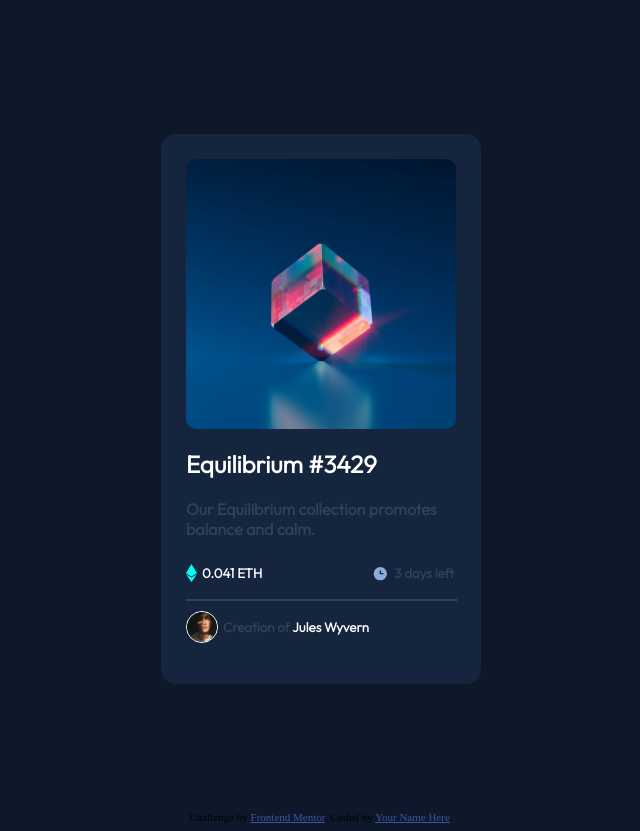
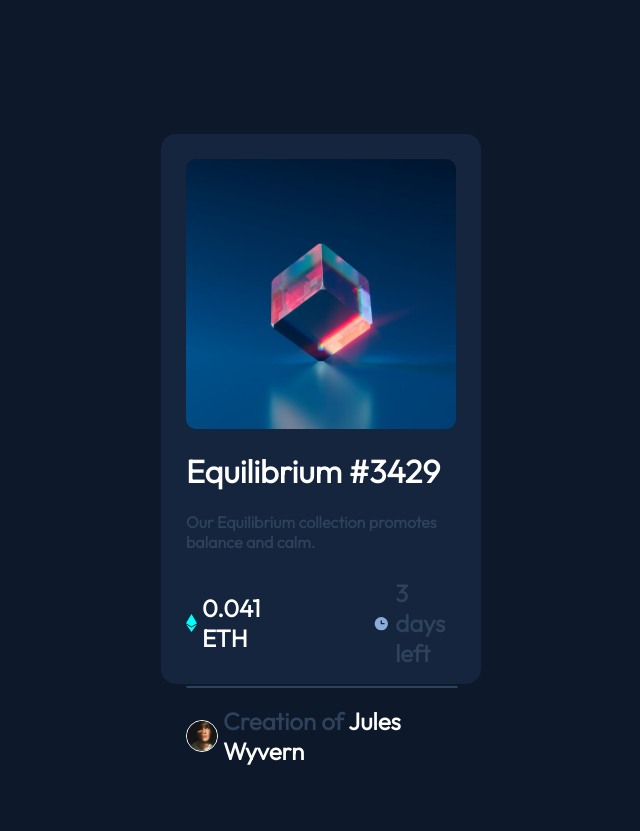
Before and after one commit to James-K-DNg-1901/nft-preview-card-component, a plain HTML site: page index.html in a window 1280 px wide. Shown: the whole page, without its empty margins (319-959 px from the left). Drawn offline with Linux system fonts and the light colour scheme.

Commit message:
Update index.html

```diff
--- a/index.html
+++ b/index.html
@@ -12,35 +12,31 @@
   <title>Frontend Mentor | NFT preview card component</title>
 
   <!-- Feel free to remove these styles or customise in your own stylesheet 👍 -->
-  <style>
-    .attribution { font-size: 11px; text-align: center; }
-    .attribution a { color: hsl(228, 45%, 44%); }
-  </style>
 </head>
 <body>
-  <div class="main-box">
+
+  <main class="main-box">
+
     <div class="img-container">
       <div class="layover">
         <img src="images/icon-view.svg" alt="icon-view">
       </div>
     </div>
-    <h2 class="title text-style">Equilibrium #3429</h2>
+    <h1 class="title text-style">Equilibrium #3429</h1>
     <p class="para text-style">Our Equilibrium collection promotes balance and calm.</p>
     <div class="detail">
       <img src="images/icon-ethereum.svg" alt="icon-ethereum">
-      <h5 class="rank text-style">0.041 ETH</h5>
+      <h2 class="rank text-style">0.041 ETH</h2>
       <img src="images/icon-clock.svg" alt="icon-clock">
-      <h5 class="time text-style">3 days left</h5>
+      <h2 class="time text-style">3 days left</h2>
     </div>
     <hr>
     <div class="artist-info">
       <img class="avatar-img" src="images/image-avatar.png" alt="avatar-img">
-      <h5 class="artist-creation text-style">Creation of <span class="artist-name">Jules Wyvern</span></h5>
+      <h2 class="artist-creation text-style">Creation of <span class="artist-name">Jules Wyvern</span></h2>
     </div>
-  </div>
-  <div class="attribution">
-    Challenge by <a href="https://www.frontendmentor.io?ref=challenge" target="_blank">Frontend Mentor</a>.
-    Coded by <a href="#">Your Name Here</a>.
-  </div>
+
+  </main>
+
 </body>
 </html>
```
